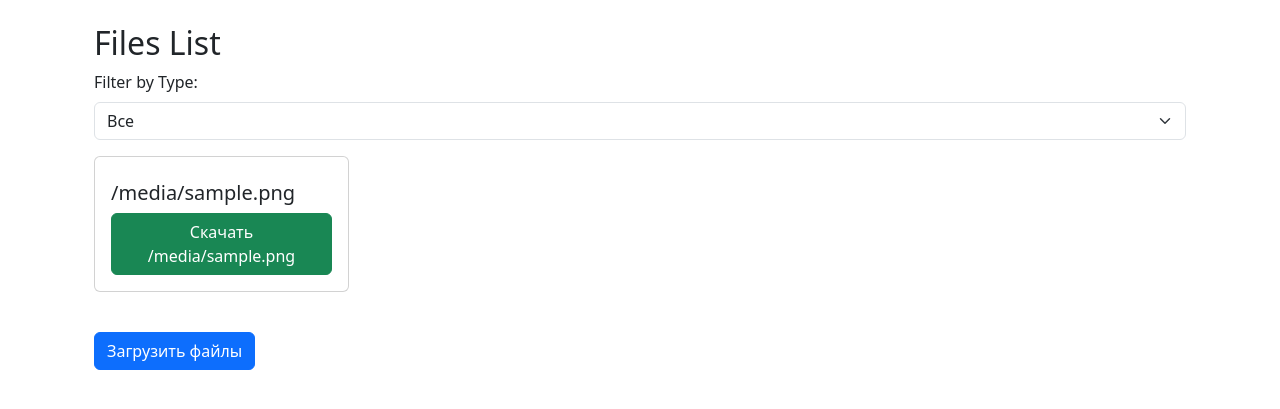
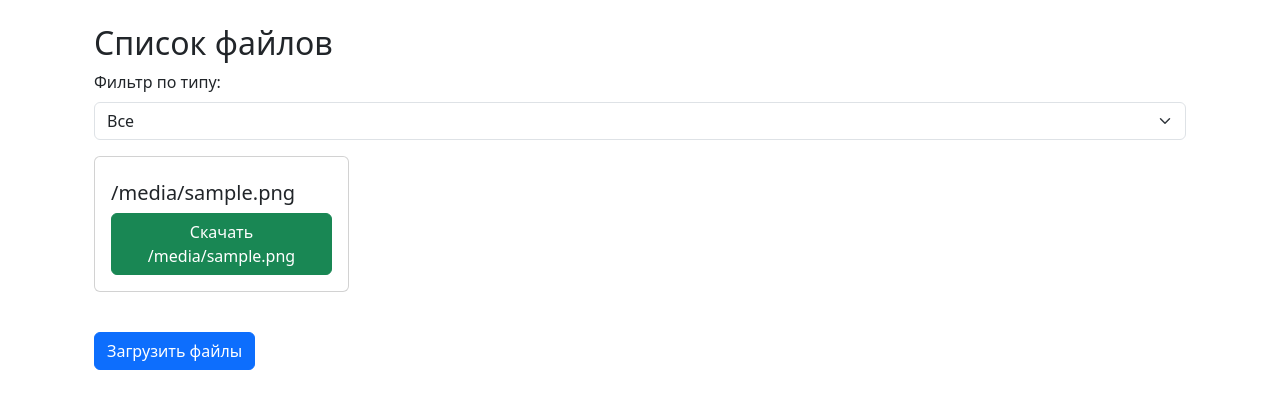
Before and after one commit to Lestar039/robot_test, a FastAPI app: template app/templates/files/files_list.html in a window 1280 px wide. Shown: the part 64-473 px from the top of the page. Run offline with FastAPI, Linux system fonts and the light colour scheme; the template is opened without the code that fills it: most values are stand-ins (such as "Sample title", 1, 10 or a date in 2020); data that the repository does not hold is empty.

Commit message:
fix: change language in templates

```diff
--- a/app/templates/files/files_list.html
+++ b/app/templates/files/files_list.html
@@ -4,11 +4,11 @@
 
 {% block content %}
 <div class="container mt-4">
-    <h2>Files List</h2>
+    <h2>Список файлов</h2>
 
       {% if files %}
         <div class="mb-3">
-          <label for="fileType" class="form-label">Filter by Type:</label>
+          <label for="fileType" class="form-label">Фильтр по типу:</label>
           <select class="form-select" id="fileType" onchange="filterFiles()">
             <option value="all">Все</option>
             <option value="image">Изображения</option>
--- a/app/templates/files/upload.html
+++ b/app/templates/files/upload.html
@@ -32,7 +32,7 @@
 {% else %}
   <div class="container mt-5">
     <div class="alert alert-warning">
-      <p>Please log in to upload files.</p>
+      <p>Чтобы воспользоваться загрузкой файлов, авторизуйтесь.</p>
     </div>
   </div>
 {% endif %}
--- a/app/templates/main/index.html
+++ b/app/templates/main/index.html
@@ -5,6 +5,8 @@
 {% block content %}
   <div class="container mt-5">
     <h1 class="display-4">Добро пожаловать!</h1>
-
+    <p>- По клику на имя пользователя открывается личный кабинет с возможностью редактирования данных.</p>
+    <p>- Меню "Файлы". Загрузка файлов, отображение превью и возможность скачивания. При клике на превью файл открывается на отделькой странице.</p>
+    <p>- Меню "Логи". Показывает: дату, http метод, url, status code</p>
   </div>
 {% endblock %}
```
